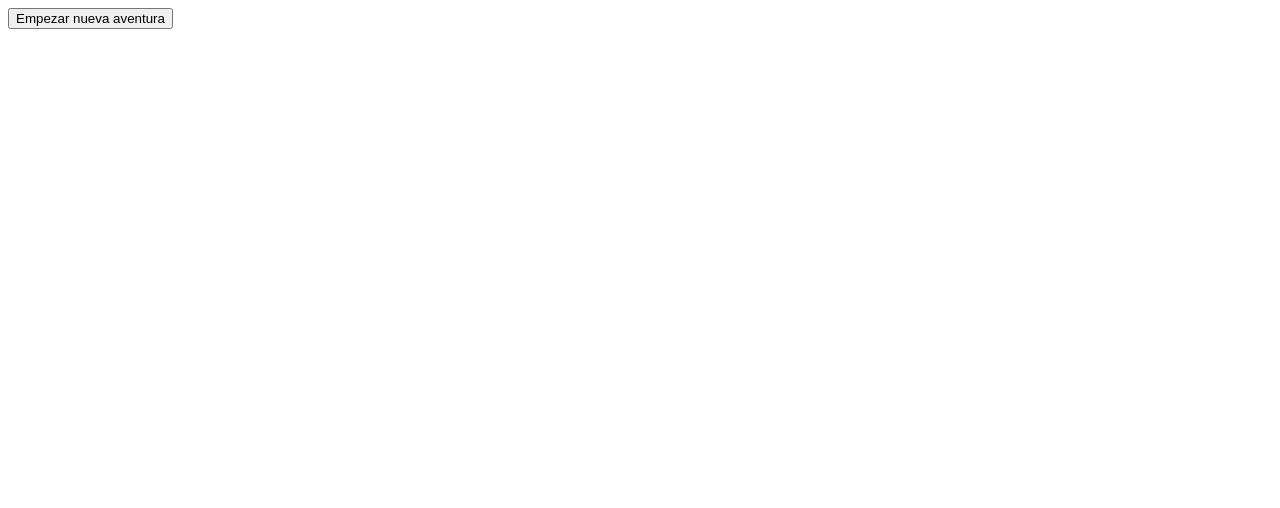
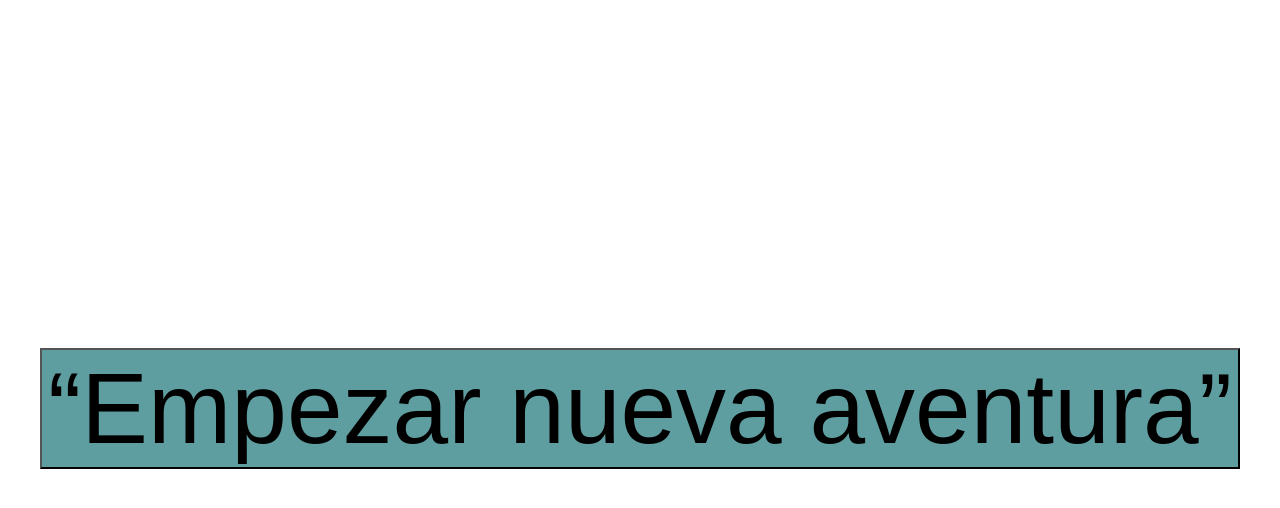
Before and after one commit to sasalinero/Juego-Mandalorian, a React app: page /#/start in a window 1280 px wide. Built offline with nearby package versions, Linux system fonts and the light colour scheme.

Commit message:
new commit css

```diff
--- a/src/components/Layout.js
+++ b/src/components/Layout.js
@@ -1,7 +1,4 @@
 import "../styles/layout.scss";
-
-// import "./core/mixins.scss";
-// import "./core/variables.scss";
 
 import React from "react";
 import Game from "./Game";
@@ -23,7 +20,7 @@ const Layout = () => {
   return (
     <div>
       <nav className="nav">
-        <ul>
+        <ul className="ul_layout">
           <li>
             <Link to="/pieces">
               <button className="button_layout" onClick={handleClick}>
--- a/src/components/Start.js
+++ b/src/components/Start.js
@@ -4,9 +4,9 @@ import "../styles/start.scss";
 
 const Start = () => {
   return (
-    <div>
+    <div className="display">
       <Link to="/game">
-        <button>Empezar nueva aventura</button>
+        <button className="button_newGame">“Empezar nueva aventura”</button>
       </Link>
     </div>
   );
--- a/src/styles/layout.scss
+++ b/src/styles/layout.scss
@@ -1,7 +1,7 @@
 @import "./core/mixins.scss";
 @import "./core/variables.scss";
 
-ul {
+.ul_layout {
   list-style: none;
   display: flex;
   align-content: center;
--- a/src/styles/start.scss
+++ b/src/styles/start.scss
@@ -1,3 +1,15 @@
-.nueva_aventura {
-  background-color: red;
+@import "./core/mixins.scss";
+@import "./core/variables.scss";
+
+.display {
+  display: flex;
+  align-content: center;
+  justify-content: space-evenly;
+  align-items: center;
+  height: 100vh;
 }
+.button_newGame {
+  @include background_buttons;
+
+  font-size: 100px;
+}
```
